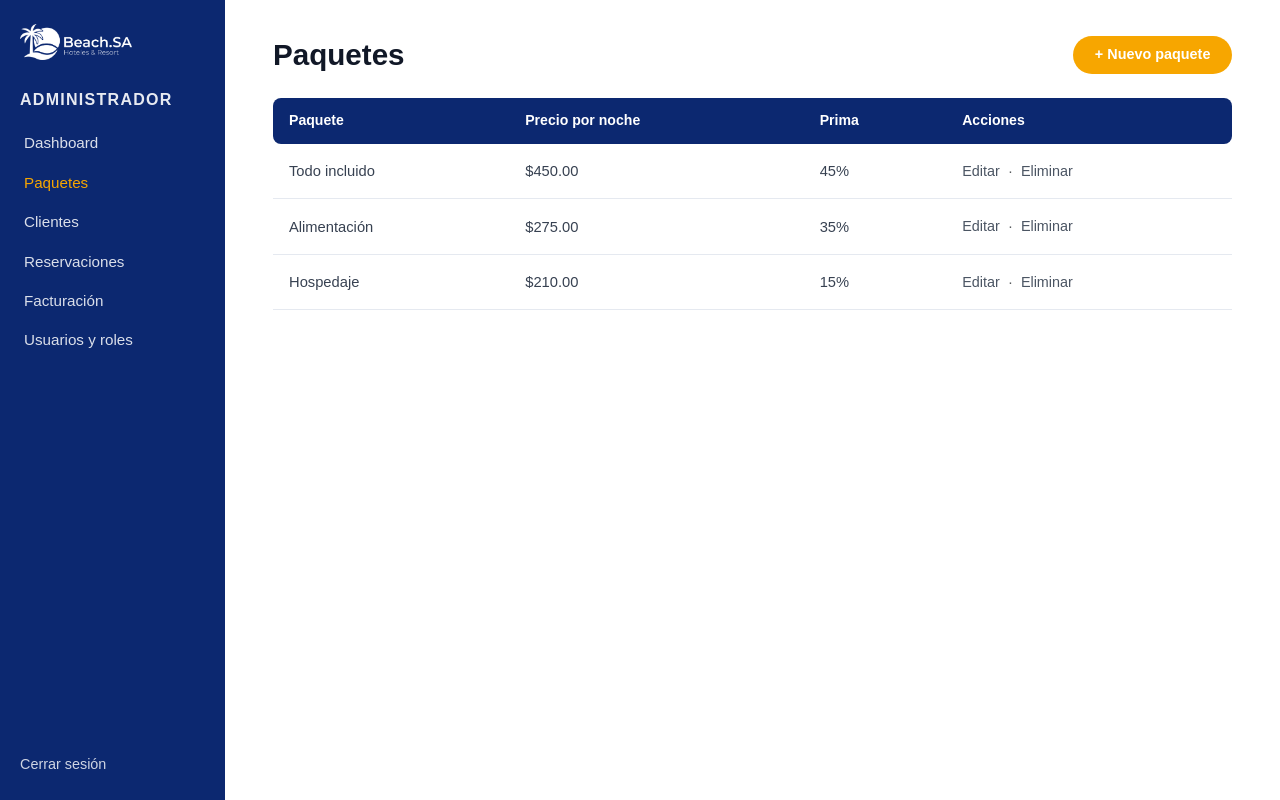
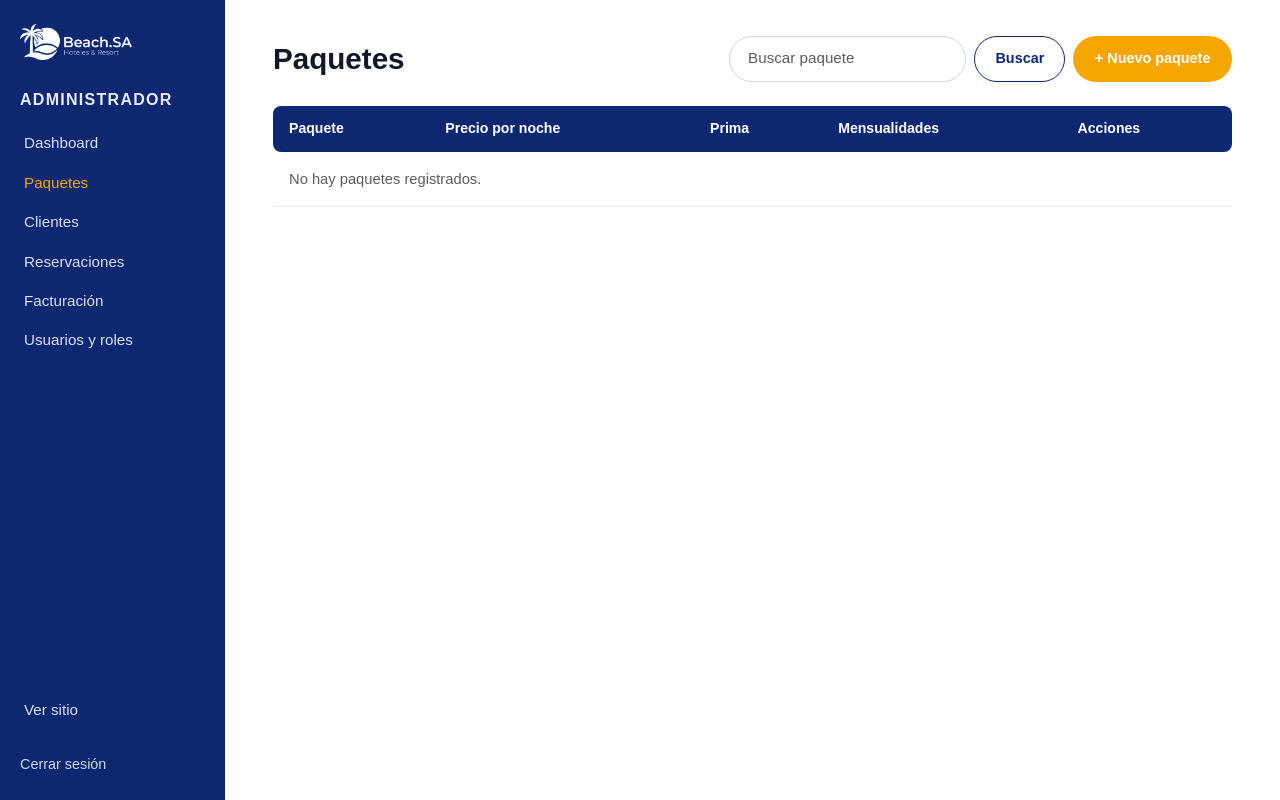
Before and after one commit to YuliMasi/BeachSAWeb, an ASP.NET Core app: template Views/Package/AdminIndex.cshtml in a window 1280 px wide. Run offline with ASP.NET Core 8, Linux system fonts and the light colour scheme; the template is opened without the code that fills it, so the values that code supplies are empty.

Commit message:
feat: add admin dashboard, packages and reservations management

```diff
--- a/Views/Package/AdminIndex.cshtml
+++ b/Views/Package/AdminIndex.cshtml
@@ -1,16 +1,22 @@
 @using BeachSAWeb.Services
-@model IEnumerable<BeachSAWeb.Models.Package>
+@model List<BeachSAWeb.Models.Package>
 
 @{
     Layout = "~/Views/Shared/_AdminLayout.cshtml";
     ViewData["Title"] = "Paquetes";
-    var packages = Model?.ToList() ?? new List<BeachSAWeb.Models.Package>();
+    var culture = System.Globalization.CultureInfo.InvariantCulture;
 }
 
 @section TopActions {
-    <button type="button" class="btn beach-btn-amber" data-bs-toggle="modal" data-bs-target="#editPackageModal" onclick="clearPackageModal()">
-        + Nuevo paquete
-    </button>
+    <div class="d-flex gap-2">
+        <form asp-action="Index" method="get" class="d-flex gap-2">
+            <input type="text" name="pName" value="@ViewData["pName"]" class="form-control beach-pill-input" placeholder="Buscar paquete" />
+            <button type="submit" class="btn beach-btn-outline-navy">Buscar</button>
+        </form>
+        <button type="button" class="btn beach-btn-amber" data-bs-toggle="modal" data-bs-target="#editPackageModal" onclick="clearPackageModal()">
+            + Nuevo paquete
+        </button>
+    </div>
 }
 
 <div class="table-responsive">
@@ -20,63 +26,29 @@
                 <th>Paquete</th>
                 <th>Precio por noche</th>
                 <th>Prima</th>
+                <th>Mensualidades</th>
                 <th>Acciones</th>
             </tr>
         </thead>
         <tbody>
-            @if (!packages.Any())
+            @if (Model.Count == 0)
+            {
+                <tr><td colspan="5" class="text-muted">No hay paquetes registrados.</td></tr>
+            }
+            @foreach (var pkg in Model)
             {
                 <tr>
-                    <td>Todo incluido</td>
-                    <td>$450.00</td>
-                    <td>45%</td>
+                    <td>@PackageInfo.Name(pkg.PackageType)</td>
+                    <td>$@pkg.Cost.ToString("N2")</td>
+                    <td>@pkg.PercentageTotalAmount%</td>
+                    <td>@pkg.RemainingMonthlyInstallments</td>
                     <td>
                         <a href="#" class="beach-link-action" data-bs-toggle="modal" data-bs-target="#editPackageModal"
-                           onclick="fillPackageModal(1, 'Todo incluido', 450.00, 45)">Editar</a>
+                           onclick="fillPackageModal(@pkg.Id, '@PackageInfo.Name(pkg.PackageType)', @pkg.Cost.ToString(culture), @pkg.PercentageTotalAmount.ToString(culture), @pkg.RemainingMonthlyInstallments)">Editar</a>
                         <span class="mx-1 text-muted">·</span>
-                        <a href="#" class="beach-link-action">Eliminar</a>
+                        <a asp-controller="Package" asp-action="Delete" asp-route-id="@pkg.Id" class="beach-link-action">Eliminar</a>
                     </td>
                 </tr>
-                <tr>
-                    <td>Alimentación</td>
-                    <td>$275.00</td>
-                    <td>35%</td>
-                    <td>
-                        <a href="#" class="beach-link-action" data-bs-toggle="modal" data-bs-target="#editPackageModal"
-                           onclick="fillPackageModal(2, 'Alimentación', 275.00, 35)">Editar</a>
-                        <span class="mx-1 text-muted">·</span>
-                        <a href="#" class="beach-link-action">Eliminar</a>
-                    </td>
-                </tr>
-                <tr>
-                    <td>Hospedaje</td>
-                    <td>$210.00</td>
-                    <td>15%</td>
-                    <td>
-                        <a href="#" class="beach-link-action" data-bs-toggle="modal" data-bs-target="#editPackageModal"
-                           onclick="fillPackageModal(3, 'Hospedaje', 210.00, 15)">Editar</a>
-                        <span class="mx-1 text-muted">·</span>
-                        <a href="#" class="beach-link-action">Eliminar</a>
-                    </td>
-                </tr>
-            }
-            else
-            {
-                @foreach (var pkg in packages)
-                {
-                    var pkgName = PackageInfo.Name(pkg.PackageType);
-                    <tr>
-                        <td>@pkgName</td>
-                        <td>$@pkg.Cost.ToString("N2")</td>
-                        <td>@pkg.PercentageTotalAmount%</td>
-                        <td>
-                            <a href="#" class="beach-link-action" data-bs-toggle="modal" data-bs-target="#editPackageModal"
-                               onclick="fillPackageModal(@pkg.Id, '@pkgName', @pkg.Cost.ToString(System.Globalization.CultureInfo.InvariantCulture), @pkg.PercentageTotalAmount)">Editar</a>
-                            <span class="mx-1 text-muted">·</span>
-                            <a asp-controller="Package" asp-action="Delete" asp-route-id="@pkg.Id" class="beach-link-action">Eliminar</a>
-                        </td>
-                    </tr>
-                }
             }
         </tbody>
     </table>
@@ -86,18 +58,32 @@
 
 @section Scripts {
     <script>
-        function fillPackageModal(id, name, price, deposit) {
+        function fillPackageModal(id, type, cost, prima, months) {
+            document.getElementById("editPackageModalLabel").textContent = "Editar paquete";
             document.getElementById("pkgId").value = id;
-            document.getElementById("pkgName").value = name;
-            document.getElementById("pkgPrice").value = "$" + Number(price).toFixed(2);
-            document.getElementById("pkgDeposit").value = deposit + "%";
+            document.getElementById("pkgType").value = type;
+            document.getElementById("pkgCost").value = cost;
+            document.getElementById("pkgPrima").value = prima;
+            document.getElementById("pkgMonths").value = months;
         }
 
         function clearPackageModal() {
+            document.getElementById("editPackageModalLabel").textContent = "Nuevo paquete";
             document.getElementById("pkgId").value = 0;
-            document.getElementById("pkgName").value = "";
-            document.getElementById("pkgPrice").value = "$000.00";
-            document.getElementById("pkgDeposit").value = "00%";
+            document.getElementById("pkgType").value = "Todo incluido";
+            setPackageDefaults();
+        }
+
+        function setPackageDefaults() {
+            const defaults = {
+                "Todo incluido": [450, 45, 24],
+                "Alimentación": [275, 35, 18],
+                "Hospedaje": [210, 15, 12]
+            };
+            const values = defaults[document.getElementById("pkgType").value];
+            document.getElementById("pkgCost").value = values[0];
+            document.getElementById("pkgPrima").value = values[1];
+            document.getElementById("pkgMonths").value = values[2];
         }
     </script>
 }
--- a/Views/Package/_EditPackageModal.cshtml
+++ b/Views/Package/_EditPackageModal.cshtml
@@ -2,27 +2,36 @@
     <div class="modal-dialog modal-lg modal-dialog-centered">
         <div class="modal-content beach-modal-content">
             <div class="modal-body p-3 p-md-4">
-                <h2 class="h3 fw-bold mb-4" style="color: #111827;" id="editPackageModalLabel">Editar Paquete</h2>
+                <h2 class="h3 fw-bold mb-4" style="color: #111827;" id="editPackageModalLabel">Editar paquete</h2>
 
                 <form asp-controller="Package" asp-action="SaveModal" method="post">
-                    @Html.AntiForgeryToken()
                     <input type="hidden" id="pkgId" name="Id" value="0" />
 
                     <div class="mb-4">
-                        <label for="pkgName" class="form-label fw-medium">Paquete</label>
-                        <input type="text" class="form-control beach-pill-input" id="pkgName" name="Name" placeholder="Todo incluido" required />
+                        <label for="pkgType" class="form-label fw-medium">Paquete</label>
+                        <select class="form-select beach-pill-input" id="pkgType" name="PackageType" onchange="setPackageDefaults()" required>
+                            <option value="Todo incluido">Todo incluido</option>
+                            <option value="Alimentación">Alimentación</option>
+                            <option value="Hospedaje">Hospedaje</option>
+                        </select>
                     </div>
 
                     <div class="row g-3 mb-4">
-                        <div class="col-md-8">
-                            <label for="pkgPrice" class="form-label fw-medium">Precio por noche</label>
-                            <input type="text" class="form-control beach-pill-input" id="pkgPrice" name="PricePerNightText" placeholder="$000.00" required />
+                        <div class="col-md-4">
+                            <label for="pkgCost" class="form-label fw-medium">Precio por noche ($)</label>
+                            <input type="number" min="0" step="0.01" class="form-control beach-pill-input" id="pkgCost" readonly name="Cost" required />
                         </div>
                         <div class="col-md-4">
-                            <label for="pkgDeposit" class="form-label fw-medium">Prima</label>
-                            <input type="text" class="form-control beach-pill-input" id="pkgDeposit" name="DepositText" placeholder="00%" required />
+                            <label for="pkgPrima" class="form-label fw-medium">Prima (%)</label>
+                            <input type="number" min="0" max="100" step="0.01" class="form-control beach-pill-input" id="pkgPrima" readonly name="PercentageTotalAmount" required />
+                        </div>
+                        <div class="col-md-4">
+                            <label for="pkgMonths" class="form-label fw-medium">Mensualidades</label>
+                            <input type="number" min="1" class="form-control beach-pill-input" id="pkgMonths" readonly name="RemainingMonthlyInstallments" required />
                         </div>
                     </div>
+
+                    <p class="text-muted small mb-4">El precio, la prima y las mensualidades los define la política del hotel para cada tipo de paquete.</p>
 
                     <button type="submit" class="btn beach-btn-amber px-4 py-2">Guardar</button>
                 </form>
--- a/Views/Package/_PackageForm.cshtml
+++ b/Views/Package/_PackageForm.cshtml
@@ -7,9 +7,9 @@
 <div class="mb-3">
     <label asp-for="PackageType" class="label-beach">Tipo de paquete</label>
     <select asp-for="PackageType" class="form-select input-beach">
-        <option value="All inclusive">Todo incluido</option>
-        <option value="Feeding">Alimentación</option>
-        <option value="Lodging">Hospedaje</option>
+        <option value="Todo incluido">Todo incluido</option>
+        <option value="Alimentación">Alimentación</option>
+        <option value="Hospedaje">Hospedaje</option>
     </select>
 </div>
 
--- a/Views/Shared/_AdminLayout.cshtml
+++ b/Views/Shared/_AdminLayout.cshtml
@@ -45,7 +45,8 @@
                 </nav>
             </div>
 
-            <div>
+            <div class="d-flex flex-column gap-2">
+                <a class="beach-sidebar-link fw-light" asp-controller="Home" asp-action="Index">Ver sitio</a>
                 <a class="beach-sidebar-logout d-inline-block" asp-controller="User" asp-action="Logout">
                     Cerrar sesión
                 </a>
```
Also changed, not shown: Controllers/AdminController.cs (+86 -6 lines), Controllers/PackageController.cs (+55 -7 lines), Views/Admin/Index.cshtml (+14 -34 lines).
